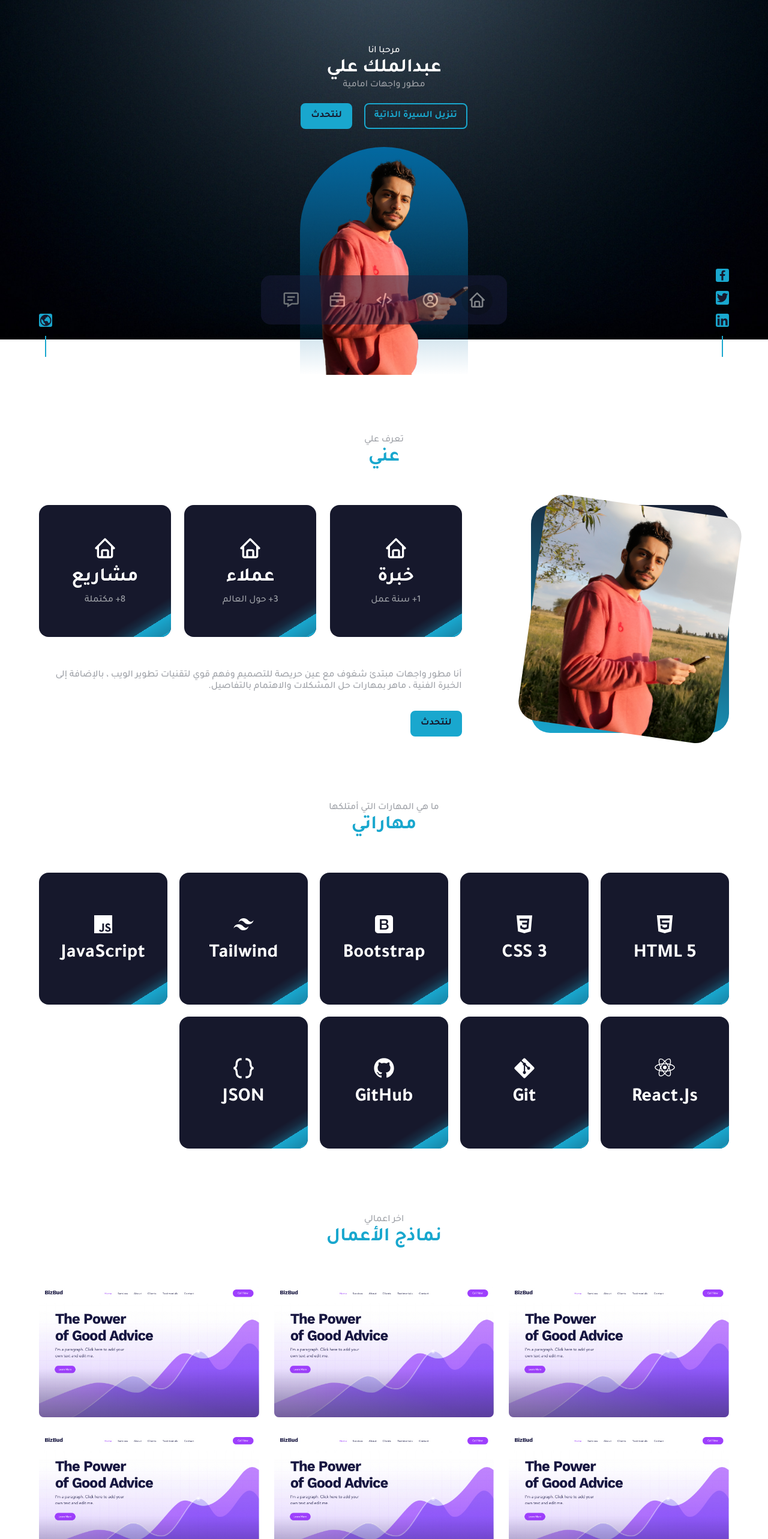
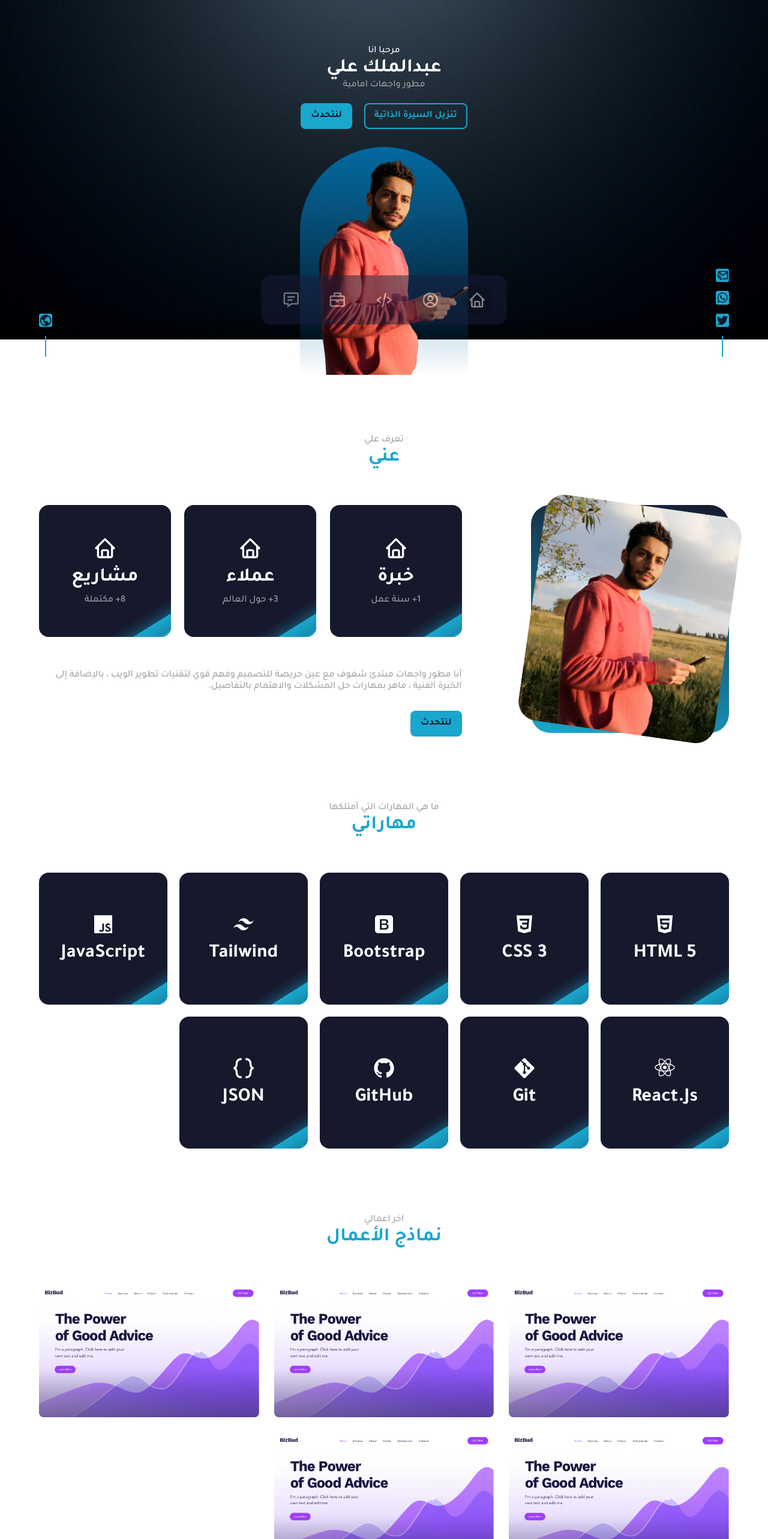
Before and after one commit to webixr/portfolio, a React (Create React App) app: page / in a window 1280 px wide. Shown: the part 234-2800 px from the top of the page at 60% size. Built offline with nearby package versions, Linux system fonts and the light colour scheme.

Commit message:
some edits

```diff
--- a/src/components/MainButton/MainButton.js
+++ b/src/components/MainButton/MainButton.js
@@ -6,7 +6,7 @@ const MainButton = ({ children, styleClass, link, onclick, target }) => {
         styleClass === undefined || "" ? style.mainStyle : style[styleClass]
       }
       href={link === undefined || "" ? "#" : link}
-      target={target === undefined || "" ? "" : target}
+      target={target === undefined || "" ? "_blank" : target}
       onClick={onclick}
     >
       {children}
--- a/src/components/Menu/Menu.js
+++ b/src/components/Menu/Menu.js
@@ -11,19 +11,19 @@ import style from "./Menu.module.css";
 const Menu = () => {
   return (
     <nav className={style.navBar}>
-      <MainButton styleClass="iconButtonActive" link="#Header">
+      <MainButton styleClass="iconButtonActive" link="#Header" target={"_self"}>
         <HomeIcon />
       </MainButton>
-      <MainButton styleClass="iconButton" link="#About">
+      <MainButton styleClass="iconButton" link="#About" target={"_self"}>
         <UserIcon />
       </MainButton>
-      <MainButton styleClass="iconButton" link="#Skills">
+      <MainButton styleClass="iconButton" link="#Skills" target={"_self"}>
         <CodeIcon />
       </MainButton>
-      <MainButton styleClass="iconButton" link="#Portfolio">
+      <MainButton styleClass="iconButton" link="#Portfolio" target={"_self"}>
         <BriefIcon />
       </MainButton>
-      <MainButton styleClass="iconButton" link="#Contact">
+      <MainButton styleClass="iconButton" link="#Contact" target={"_self"}>
         <MessageIcon />
       </MainButton>
     </nav>
--- a/src/sections/About/About.js
+++ b/src/sections/About/About.js
@@ -49,7 +49,7 @@ const About = ({ langIndex }) => {
             <Text styleClass="secondStyle">
               {textJson[langIndex].About_description}
             </Text>
-            <MainButton styleClass="secondStyle">
+            <MainButton link="#Contact" styleClass="secondStyle" target={"_self"}>
               {textJson[langIndex].About_letsTalk}
             </MainButton>
           </div>
--- a/src/sections/Header/Header.js
+++ b/src/sections/Header/Header.js
@@ -5,8 +5,10 @@ import {
   TwitterIcon,
   LinkedinIcon,
   WorldIcon,
+  WhatsappIcon,
 } from "../../assets/IconsIndex/IconsIndex";
 import textJson from "../../assets/TextFile/TextFile";
+import { BiMailSend } from "react-icons/bi";
 const Header = ({ langIndex, langEvent }) => {
   return (
     <header id="Header" className={style.header + " container"}>
@@ -17,10 +19,14 @@ const Header = ({ langIndex, langEvent }) => {
           {textJson[langIndex].header_jobTitle}
         </Text>
         <div className={style.buttons}>
-          <MainButton link="./assets/images/background.jpg" download>
+          <a className={style.mainStyle} href={require("../../assets/cv/cv.pdf")} download="abdulmalik-cv.pdf">
             {textJson[langIndex].header_DownloadCV}
-          </MainButton>
-          <MainButton styleClass="secondStyle">
+          </a>
+          <MainButton
+            styleClass="secondStyle"
+            link="#Contact"
+            target={"_self"}
+          >
             {textJson[langIndex].header_letsTalk}
           </MainButton>
         </div>
@@ -28,17 +34,20 @@ const Header = ({ langIndex, langEvent }) => {
 
       <div className={style.footer}>
         <div className={style.socialButtons}>
-          <MainButton styleClass={"socialButton"}>
-            <FacebookIcon />
+          <MainButton
+            link="mailto:someone@example.com"
+            styleClass={"socialButton"}
+          >
+            <BiMailSend />
           </MainButton>
           <MainButton
-            link="https://twitter.com/webixr"
+            link="https://wa.link/dii1bk"
             styleClass={"socialButton"}
           >
+            <WhatsappIcon />
+          </MainButton>
+          <MainButton link="https://twitter.com/webixr" styleClass={"socialButton"}>
             <TwitterIcon />
-          </MainButton>
-          <MainButton styleClass={"socialButton"}>
-            <LinkedinIcon />
           </MainButton>
           <span className={style.bar}></span>
         </div>
--- a/src/sections/Header/Header.module.css
+++ b/src/sections/Header/Header.module.css
@@ -75,3 +75,26 @@
 .image:hover {
     transform: scale(1.1);
 }
+
+.mainStyle {
+    display: inline-flex;
+    align-items: center;
+    justify-content: space-between;
+    padding: 10px 15px;
+    border: 2px solid var(--main-color);
+    border-radius: 0.5rem;
+    font-size: 1rem;
+    font-weight: 700;
+    text-transform: capitalize;
+    text-decoration: none;
+    transition-duration: 0.2s;
+}
+
+.mainStyle {
+    color: var(--main-color);
+    background-color: transparent;
+}
+.mainStyle:hover {
+    color: var(--white-color);
+    background-color: var(--main-color);
+}
--- a/src/sections/Portfolio/Portfolio.js
+++ b/src/sections/Portfolio/Portfolio.js
@@ -4,22 +4,6 @@ import style from './Portfolio.module.css'
 
 const Portfolio = ({langIndex}) => {
     const card = [
-        {
-            name: "spa dashboard",
-            img: require("../../assets/images/website template image.jpg"),
-        },
-        {
-            name: "spa dashboard",
-            img: require("../../assets/images/website template image.jpg"),
-        },
-        {
-            name: "spa dashboard",
-            img: require("../../assets/images/website template image.jpg"),
-        },
-        {
-            name: "spa dashboard",
-            img: require("../../assets/images/website template image.jpg"),
-        },
         {
             name: "spa dashboard",
             img: require("../../assets/images/website template image.jpg"),
```
Also changed, not shown: 2 other files (tests, documents, lock files or other folders).
